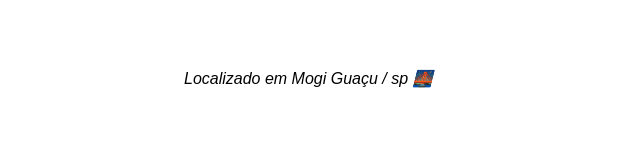
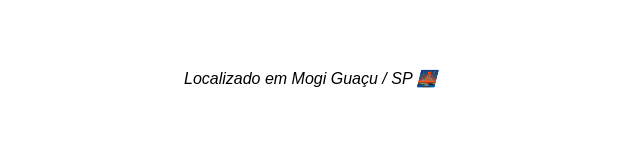
Before and after one commit to SrBorges/Portifolio-Lobo, a plain HTML site: page index.html in a window 1280 px wide. Shown: the part 426-592 px from the top of the page, 456-1096 px from the left. Drawn offline with Linux system fonts and the light colour scheme.

Commit message:
fix: Ajustes no site

```diff
--- a/index.html
+++ b/index.html
@@ -50,7 +50,7 @@
                 <div class="primeiroLobo__texto">
 
                     <p>Desenvolvedor <br> Front-End & <br> UX/UI Designer</p>
-                    <cite>Localizado em Mogi Guaçu / sp 🌉 </cite>
+                    <cite>Localizado em Mogi Guaçu / SP 🌉 </cite>
 
 
                 </div>
```
